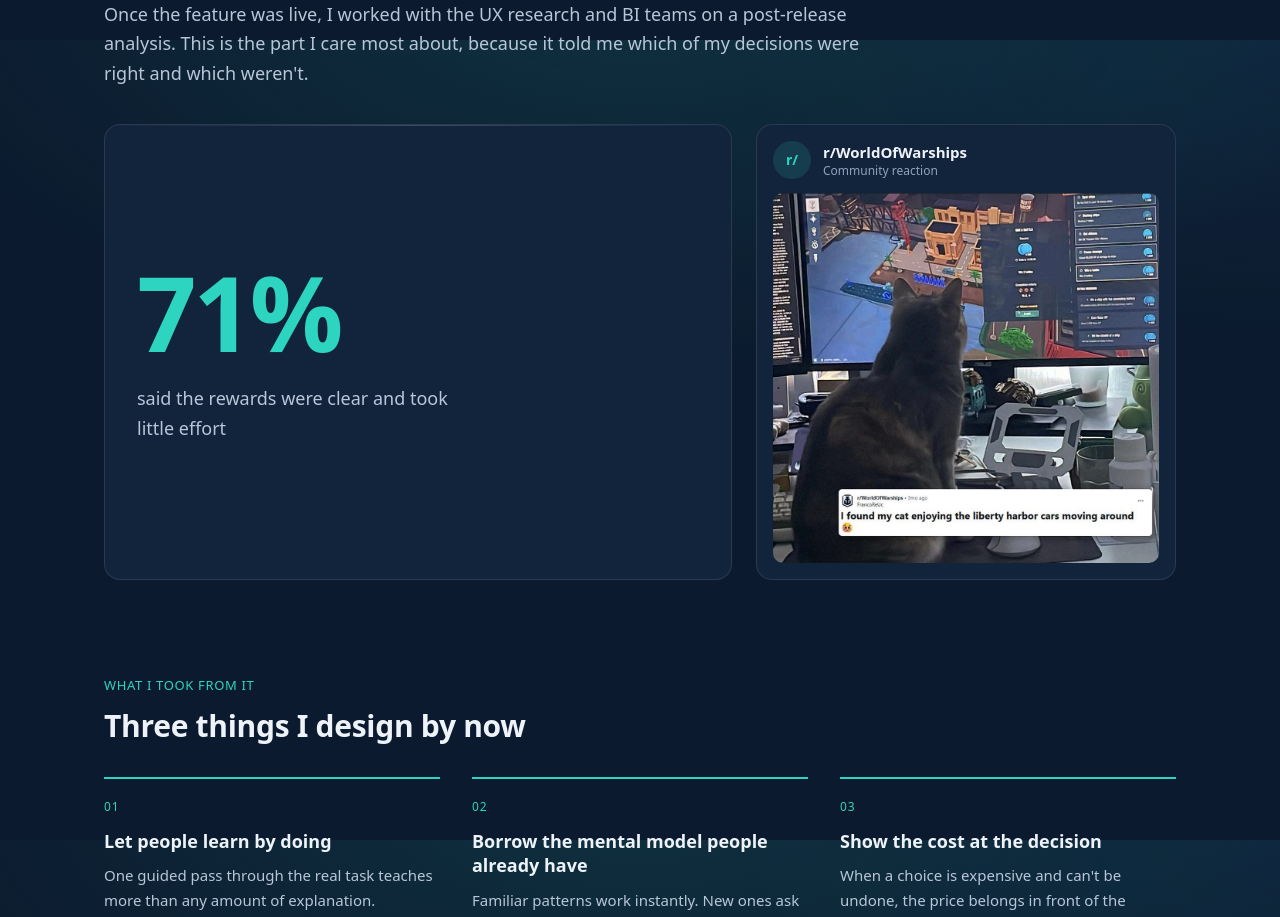
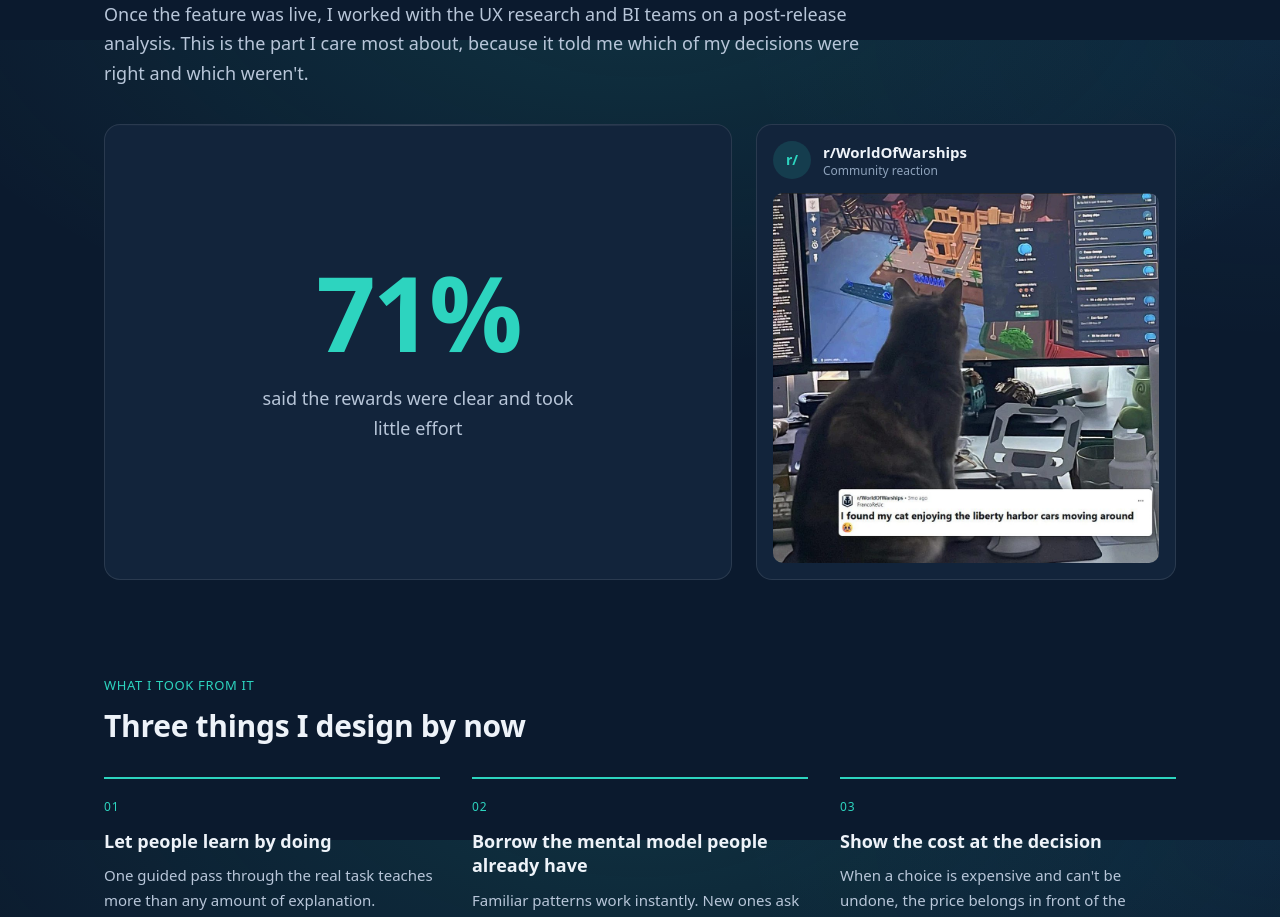
Before and after one commit to aartspiration/agi, a Next.js app: page /liberty-harbor in a window 1280 px wide. Shown: the part 7160-8077 px from the top of the page. Built offline with nearby package versions, Linux system fonts and the light colour scheme.

Commit message:
Center 71% stat card content

```diff
--- a/src/app/liberty-harbor/page.tsx
+++ b/src/app/liberty-harbor/page.tsx
@@ -437,7 +437,7 @@ export default function LibertyHarbor() {
             </Measure>
 
             <div className="mt-9 grid grid-cols-1 items-stretch gap-6 mob:grid-cols-[1fr_420px]">
-              <div className="relative flex flex-col justify-center overflow-hidden rounded-2xl border border-hairline bg-surface p-8 before:absolute before:inset-x-0 before:top-0 before:h-px before:bg-[linear-gradient(90deg,transparent,rgba(255,255,255,0.18),transparent)]">
+              <div className="relative flex flex-col items-center justify-center overflow-hidden rounded-2xl border border-hairline bg-surface p-8 text-center before:absolute before:inset-x-0 before:top-0 before:h-px before:bg-[linear-gradient(90deg,transparent,rgba(255,255,255,0.18),transparent)]">
                 <div className="text-[clamp(64px,10vw,104px)] font-semibold leading-none tracking-[-0.03em] text-accent">71%</div>
                 <p className="mt-5 max-w-[34ch] text-lg leading-relaxed text-ink-2">said the rewards were clear and took little effort</p>
               </div>
```
